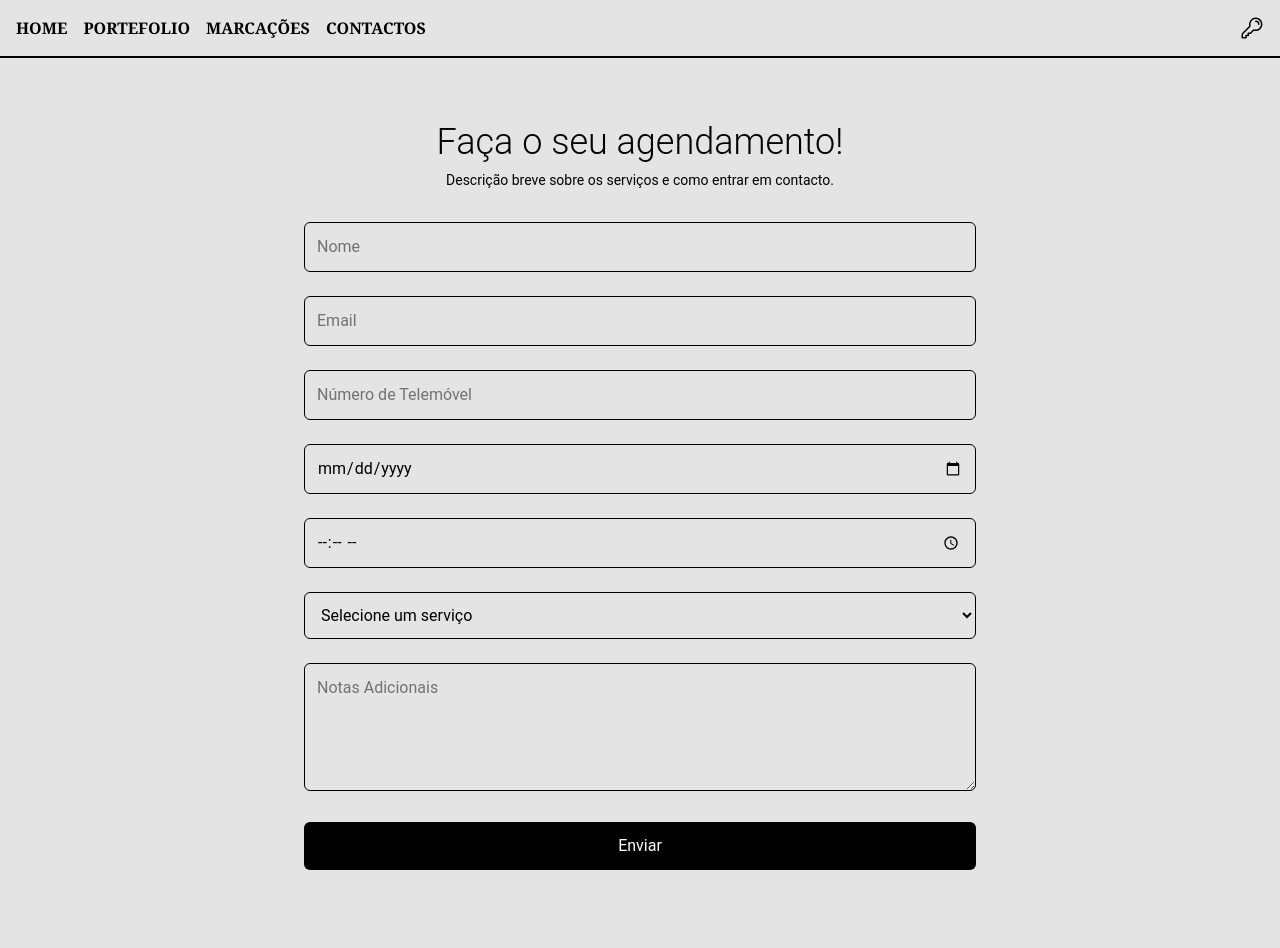
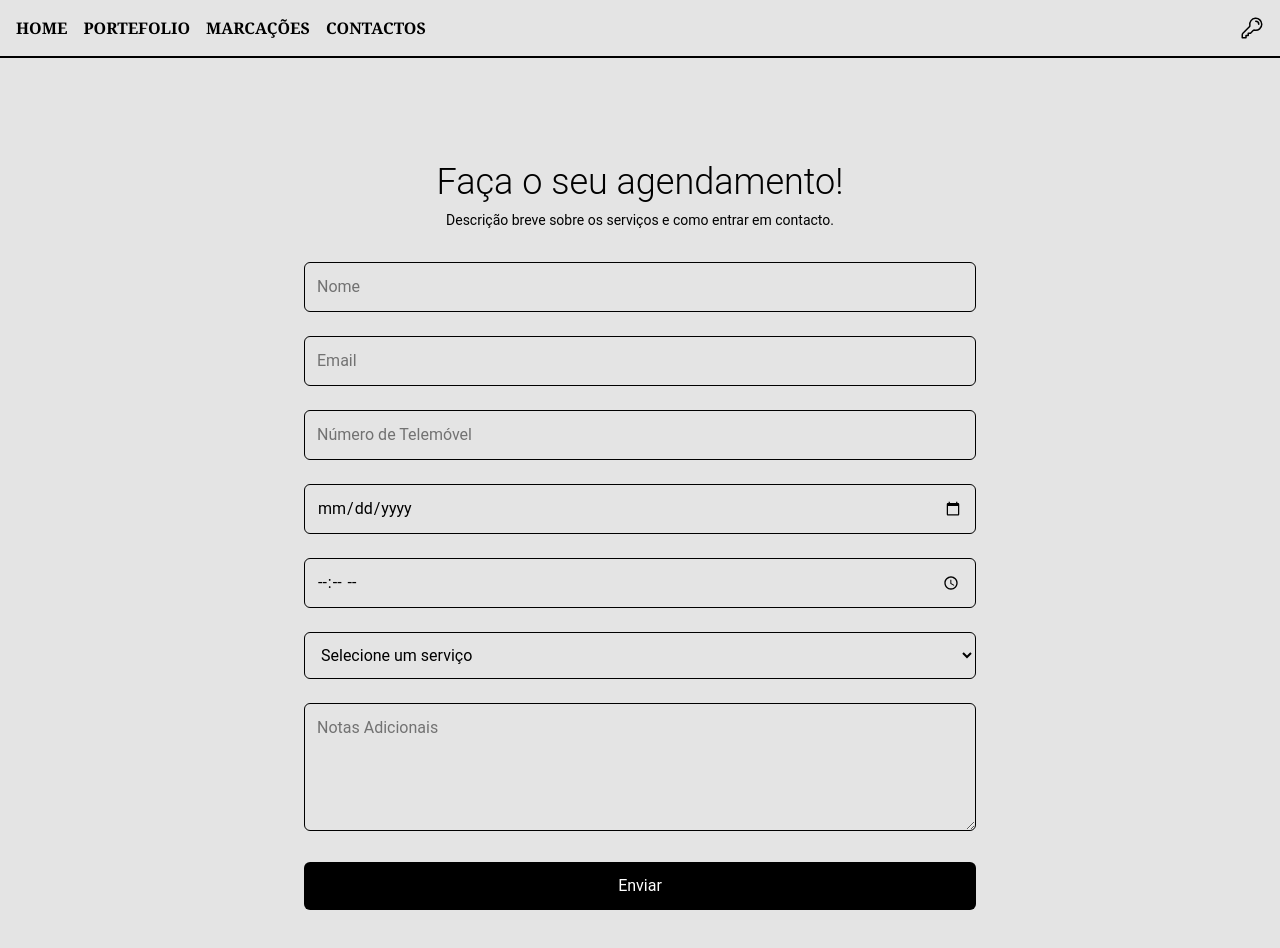
Before and after one commit to catarina-das-merces/BeautyStudio, a Next.js app: page /Marcacoes in a window 1280 px wide. Shown: the top 948 px of the page. Before the commit the page ends 910 px from the top, so only its background shows below. Built offline with nearby package versions, Linux system fonts and the light colour scheme; no server answers.

Commit message:
Update page.tsx

```diff
--- a/src/app/Marcacoes/page.tsx
+++ b/src/app/Marcacoes/page.tsx
@@ -75,7 +75,7 @@ export default function Marcacoes() {
 				</div>
 			</section> */}
 
-			<section>
+			<section className="px-4 py-10 sm:px-6 md:px-8">
 				<div className="mt-16 text-black">
 					<h2 className="text-4xl font-light text-center">
 						Faça o seu agendamento!
```
